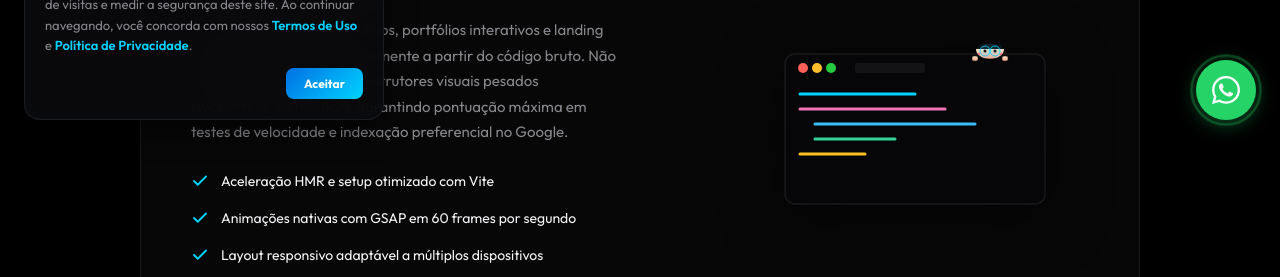
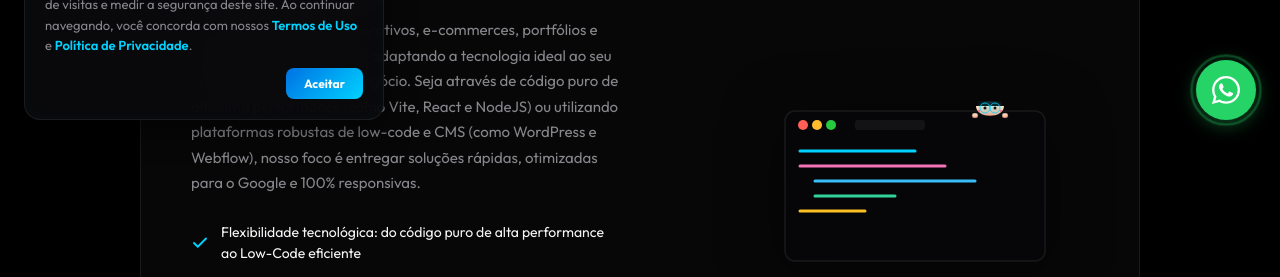
Before and after one commit to felixx97/felixtec-site, a website built with Vite: page servicos.html in a window 1280 px wide. Shown: the part 656-933 px from the top of the page. Built offline with nearby package versions, Linux system fonts and the light colour scheme; animation ran at ten frames a second.

Commit message:
copy: tornar o card de desenvolvimento web pro mais flexivel com low-code e CMS

```diff
--- a/servicos.html
+++ b/servicos.html
@@ -423,9 +423,7 @@
             <span class="section-tag" style="color: var(--accent-cyan);">FélixTec Dev</span>
             <h2 class="service-detail-title">Desenvolvimento Web Pro</h2>
             <p class="service-detail-desc">
-              Construímos sites corporativos, portfólios interativos e landing pages desenhados exclusivamente a partir
-              do código bruto. Não utilizamos templates ou construtores visuais pesados (WordPress, Elementor),
-              garantindo pontuação máxima em testes de velocidade e indexação preferencial no Google.
+              Desenvolvemos sites corporativos, e-commerces, portfólios e landing pages sob medida, adaptando a tecnologia ideal ao seu orçamento e objetivo de negócio. Seja através de código puro de altíssima performance (como Vite, React e NodeJS) ou utilizando plataformas robustas de low-code e CMS (como WordPress e Webflow), nosso foco é entregar soluções rápidas, otimizadas para o Google e 100% responsivas.
             </p>
             <ul class="detail-features-list">
               <li>
@@ -433,21 +431,21 @@
                   stroke="currentColor" stroke-width="2.5" stroke-linecap="round" stroke-linejoin="round">
                   <polyline points="20 6 9 17 4 12"></polyline>
                 </svg>
-                <span>Aceleração HMR e setup otimizado com Vite</span>
+                <span>Flexibilidade tecnológica: do código puro de alta performance ao Low-Code eficiente</span>
               </li>
               <li>
                 <svg xmlns="http://www.w3.org/2000/svg" width="18" height="18" viewBox="0 0 24 24" fill="none"
                   stroke="currentColor" stroke-width="2.5" stroke-linecap="round" stroke-linejoin="round">
                   <polyline points="20 6 9 17 4 12"></polyline>
                 </svg>
-                <span>Animações nativas com GSAP em 60 frames por segundo</span>
+                <span>Otimização SEO avançada e performance adaptada ao seu projeto</span>
               </li>
               <li>
                 <svg xmlns="http://www.w3.org/2000/svg" width="18" height="18" viewBox="0 0 24 24" fill="none"
                   stroke="currentColor" stroke-width="2.5" stroke-linecap="round" stroke-linejoin="round">
                   <polyline points="20 6 9 17 4 12"></polyline>
                 </svg>
-                <span>Layout responsivo adaptável a múltiplos dispositivos</span>
+                <span>Layouts responsivos e interfaces interativas com animações fluidas</span>
               </li>
             </ul>
             <div class="service-detail-actions">
```
